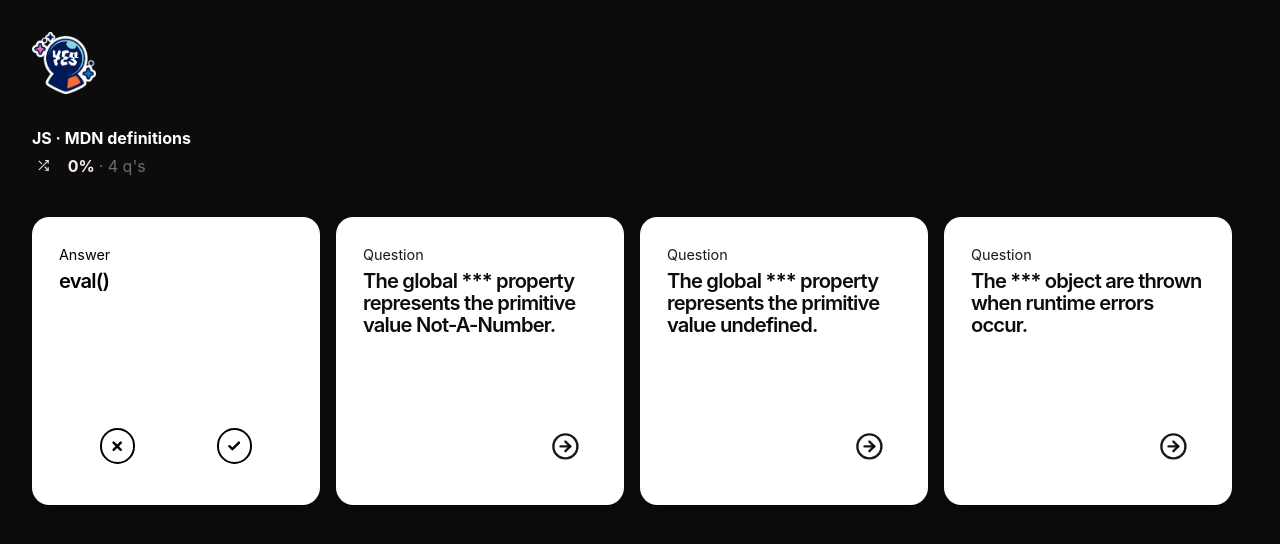
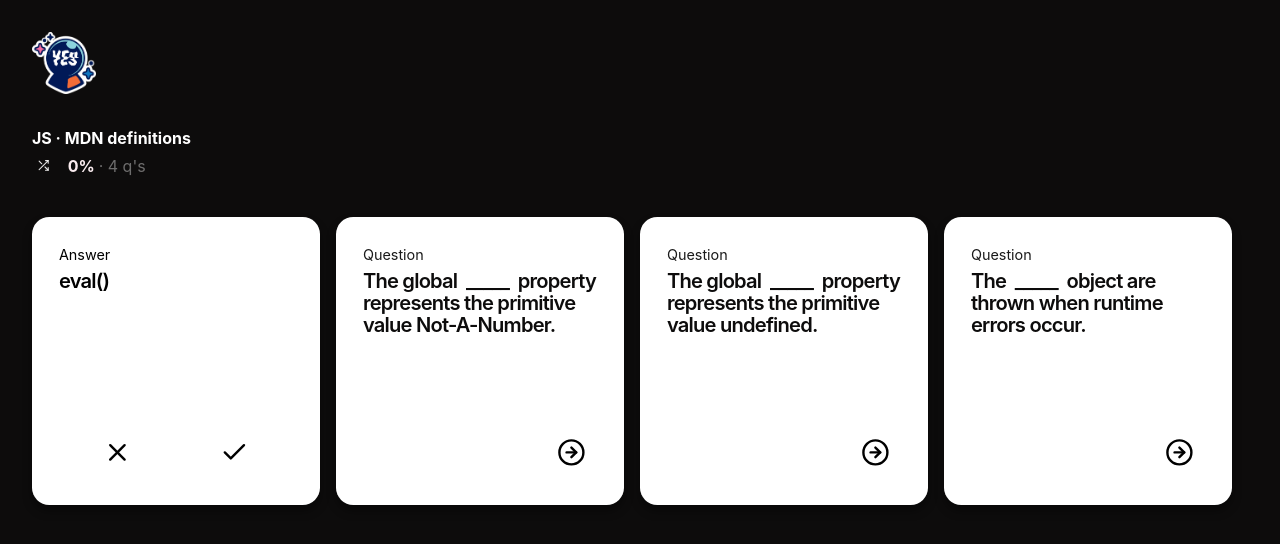
Before and after one commit to evilpaper/nailed-it, a React (Create React App) app: page / in a window 1280 px wide. Both pictures are taken after a click on the button 261 px from the left and 446 px from the top of the page. Shown: the top 544 px of the page. Built offline with nearby package versions, Linux system fonts and the light colour scheme.

Commit message:
Adjust size on card y and n buttons

```diff
--- a/src/components/Card/Card.jsx
+++ b/src/components/Card/Card.jsx
@@ -62,7 +62,7 @@ export default function Card({
           >
             <FiCheck
              stroke="black"
-             strokeWidth="4"
+             strokeWidth="2"
              strokeLinecap="round"
              strokeLinejoin="round"
             />
@@ -76,7 +76,7 @@ export default function Card({
           >
             <FiX
              stroke="black"
-             strokeWidth="4"
+             strokeWidth="2"
              strokeLinecap="round"
              strokeLinejoin="round"
             />
--- a/src/components/Card/styles.css
+++ b/src/components/Card/styles.css
@@ -88,26 +88,7 @@
   justify-content: center;
   align-items: center;
   color: rgba(0, 0, 0, 1);
-  font-size: 1.2em;
-  padding: 0.6em;
+  font-size: 2em;
+  padding: 0.4em;
   border: none;
 }
-
-.card__button--back {
-  color: rgba(0, 0, 0, 1);
-  font-size: 1em;
-  border-radius: 2em;
-  border: 2px solid rgba(0, 0, 0, 1);
-  display: flex;
-  justify-content: center;
-  font-weight: 900;
-  margin-bottom: 1em;
-}
-
-.card__button--front-flip {
-  color: rgba(0, 0, 0, 0.9);
-  font-size: 2em;
-  border-radius: 2em;
-  display: flex;
-  justify-content: center;
-}
--- a/src/components/START_DECKS.js
+++ b/src/components/START_DECKS.js
@@ -7,25 +7,25 @@ const START_DECKS = [
     cards: [
       {
         id: nanoid(),
-        question: "The *** function evaluates JavaScript code represented as a string.",
+        question: "The  _____  function evaluates JavaScript code represented as a string.",
         answer: "eval() ",
         nailed: false,
       },
       {
         id: nanoid(),
-        question: "The global *** property represents the primitive value Not-A-Number.",
+        question: "The global  _____  property represents the primitive value Not-A-Number.",
         answer: "NaN",
         nailed: false,
       },
       {
         id: nanoid(),
-        question: "The global *** property represents the primitive value undefined.",
+        question: "The global  _____  property represents the primitive value undefined.",
         answer: "undefined",
         nailed: false,
       },
       {
         id: nanoid(),
-        question: "The *** object are thrown when runtime errors occur. ",
+        question: "The  _____  object are thrown when runtime errors occur. ",
         answer: "Error",
         nailed: false,
       }
```
